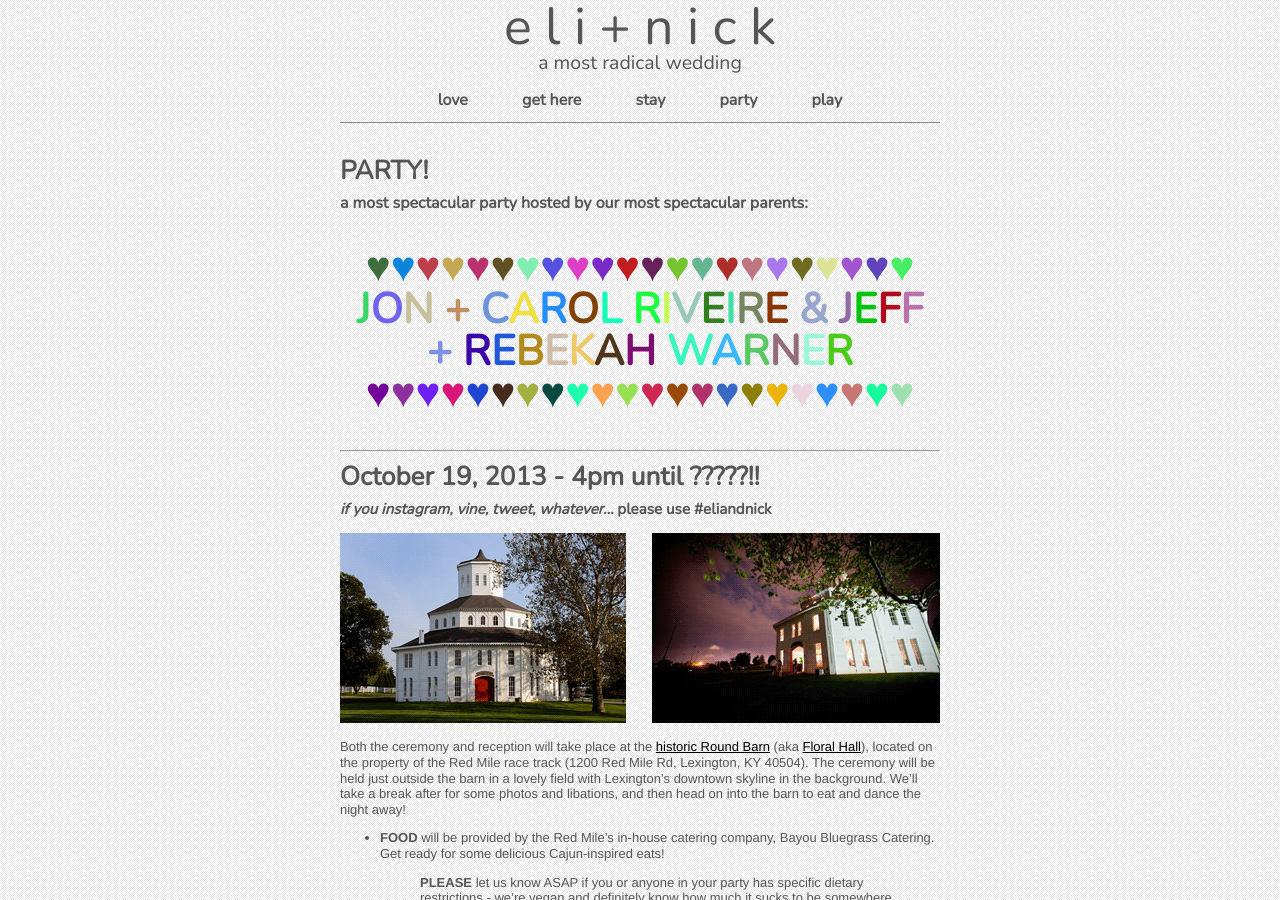
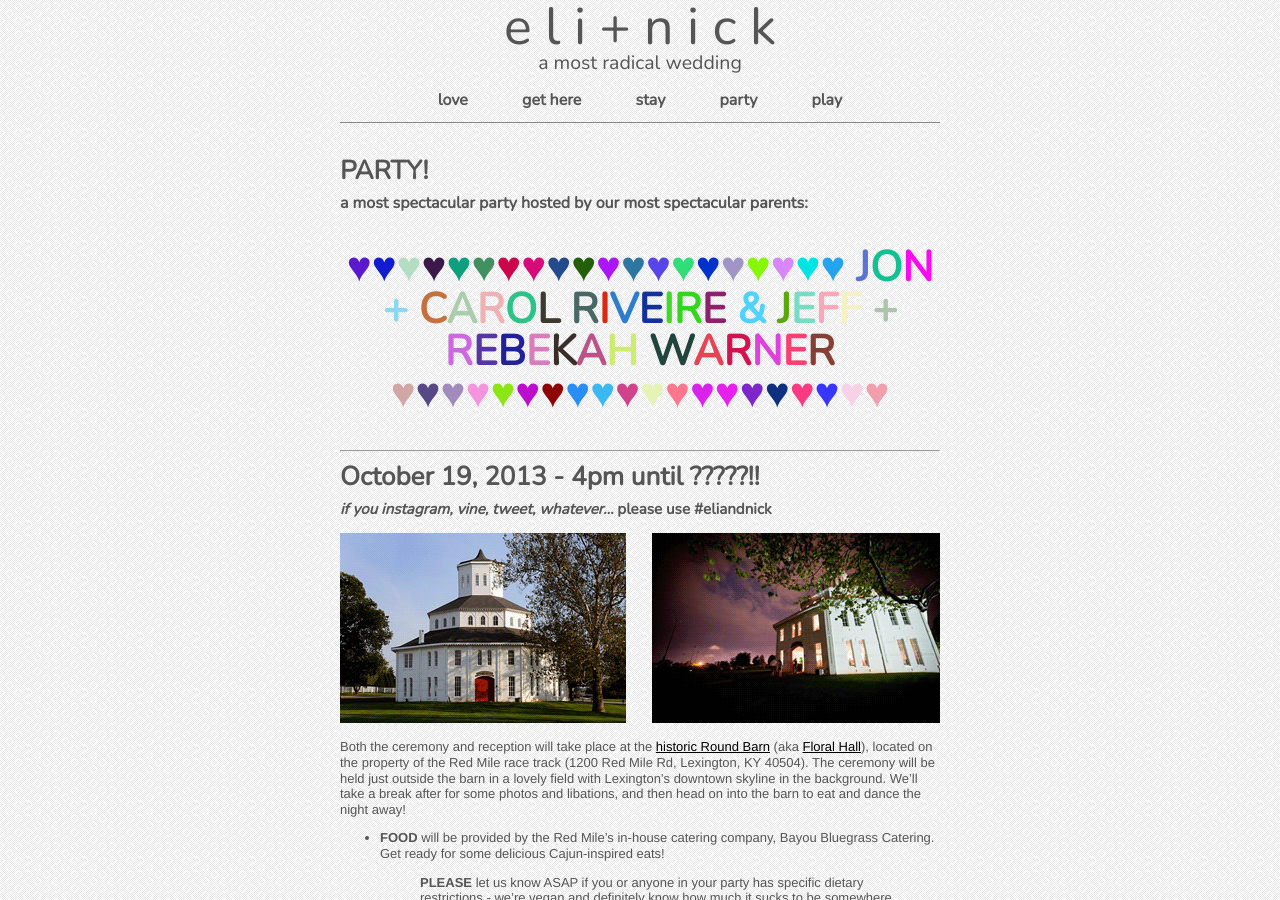
Before and after one commit to nikolaiwarner/eliandnick.com, a Jekyll site: the page built from party.md, in a window 1280 px wide and 900 px high. Built offline with Jekyll 4.4.1, drawn with Linux system fonts in a browser that asks for light colours; nearby versions of some CDN libraries.

Commit message:
Update party.md

```diff
--- a/party.md
+++ b/party.md
@@ -5,7 +5,7 @@
 
 # PARTY!
 ## a most spectacular party hosted by our most spectacular parents:
-<h2 class="sparkle">♥♥♥♥♥♥♥♥♥♥♥♥♥♥♥♥♥♥♥♥♥♥ JON + CAROL RIVEIRE &amp; JEFF + REBEKAH WARNER ♥♥♥♥♥♥♥♥♥♥♥♥♥♥♥♥♥♥♥♥♥♥
+<h2 class="sparkle">♥♥♥♥♥♥♥♥♥♥♥♥♥♥♥♥♥♥♥♥ JON + CAROL RIVEIRE &amp; JEFF + REBEKAH WARNER ♥♥♥♥♥♥♥♥♥♥♥♥♥♥♥♥♥♥♥♥
 </h2>
 ***
 
```
